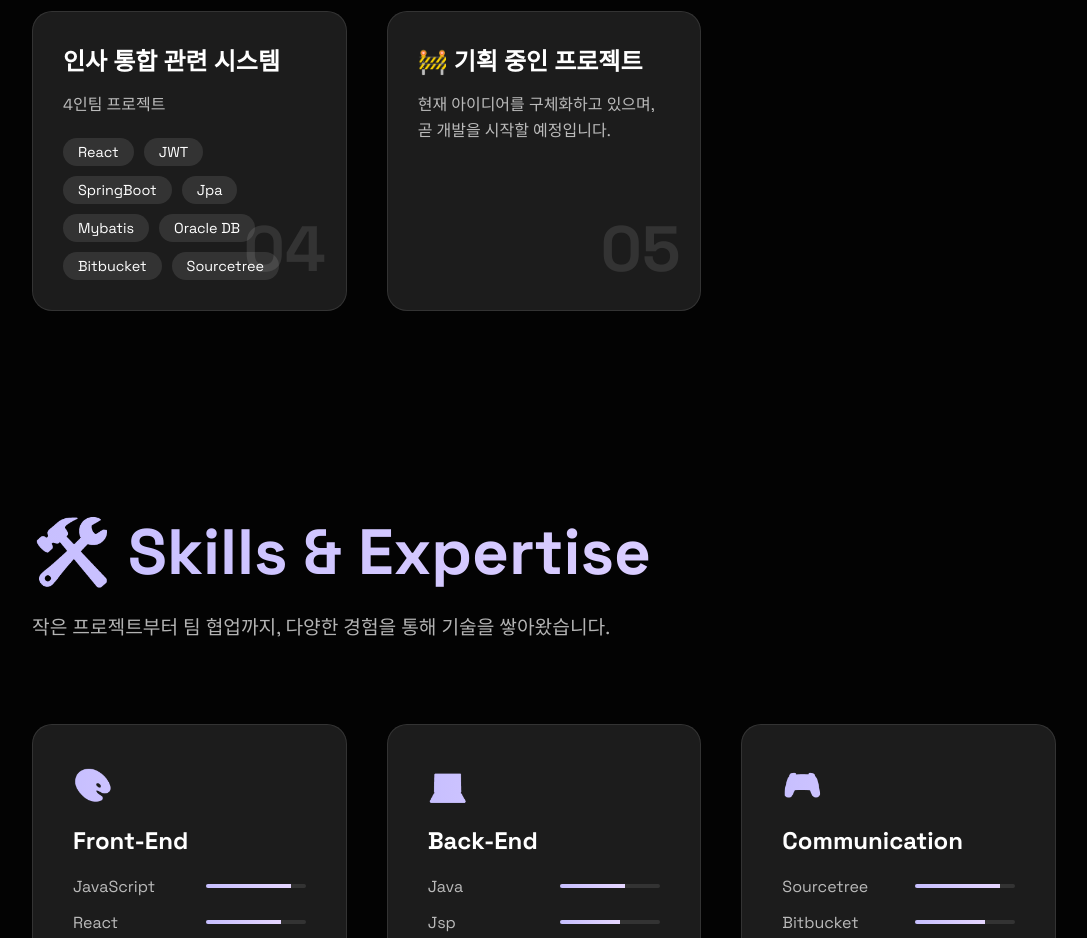
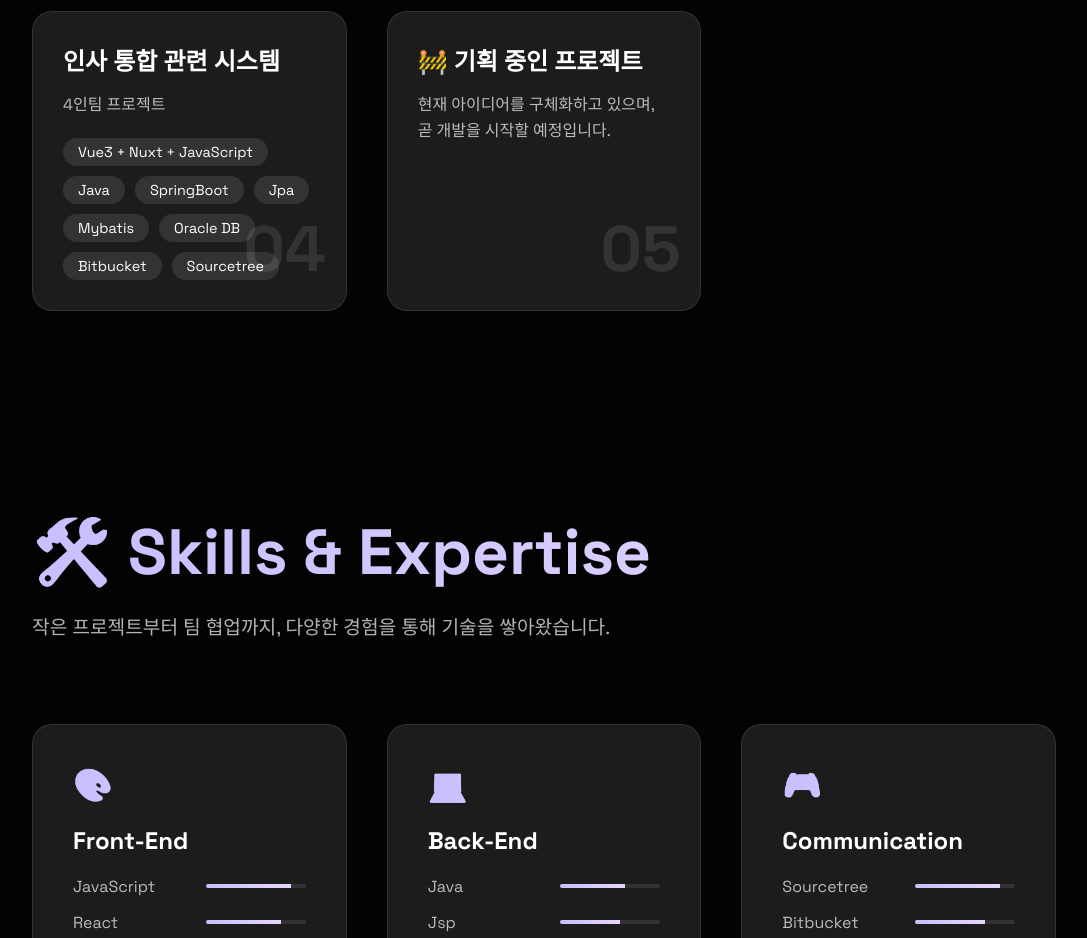
Before and after one commit to hanabe02/hanabe02.github.io, a plain HTML site: page index.html in a window 1280 px wide. Shown: the part 1600-2538 px from the top of the page, without its empty margins (96-1183 px from the left). Drawn offline with nearby package versions, Linux system fonts and the light colour scheme; animation ran at ten frames a second.

Commit message:
Update index.html

```diff
--- a/index.html
+++ b/index.html
@@ -768,8 +768,8 @@
                     <h3 class="project-title">인사 통합 관련 시스템</h3>
                     <p class="project-description">4인팀 프로젝트</p>
                     <div class="project-tags">
-                        <span class="project-tag">React</span>
-                        <span class="project-tag">JWT</span>
+                        <span class="project-tag">Vue3 + Nuxt + JavaScript</span>
+                        <span class="project-tag">Java</span>
                         <span class="project-tag">SpringBoot</span>
                         <span class="project-tag">Jpa</span>
                         <span class="project-tag">Mybatis</span>
```
